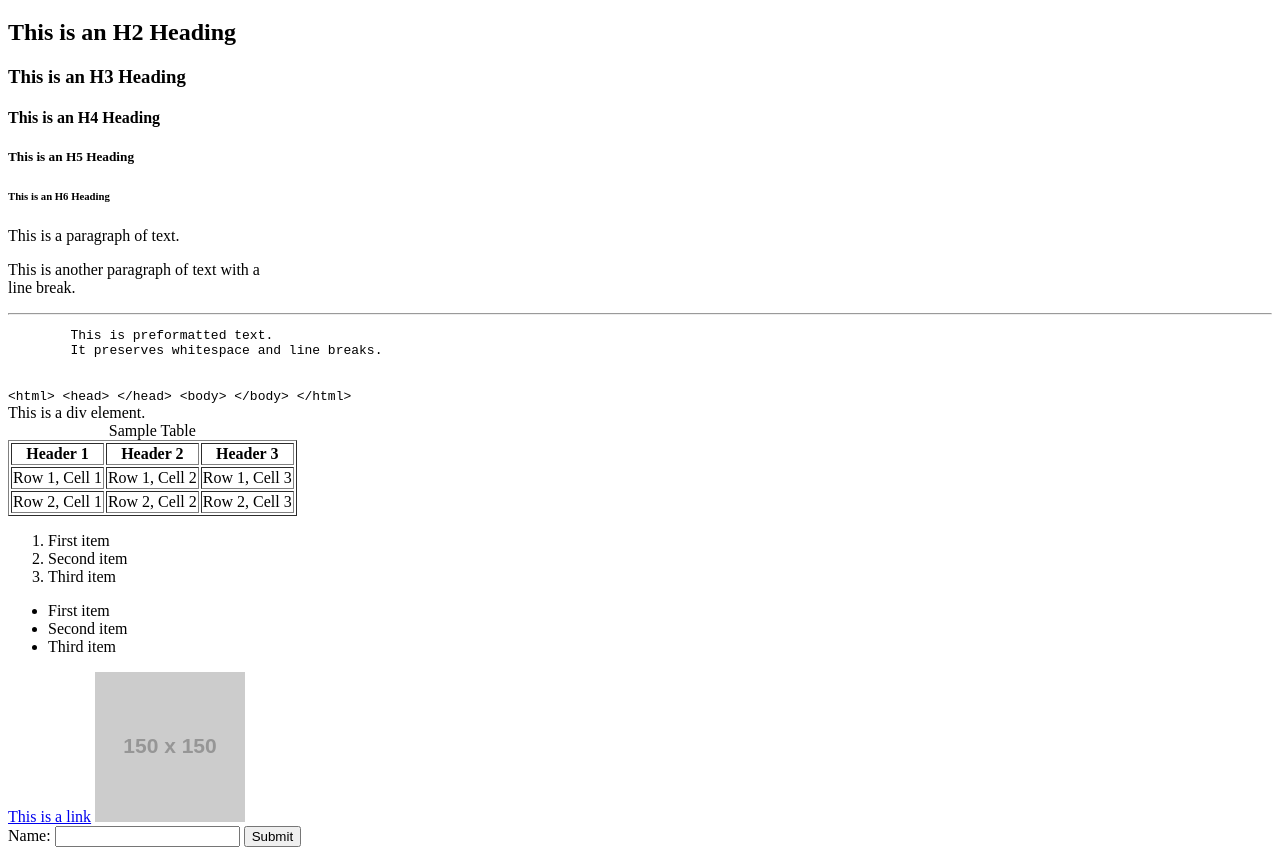
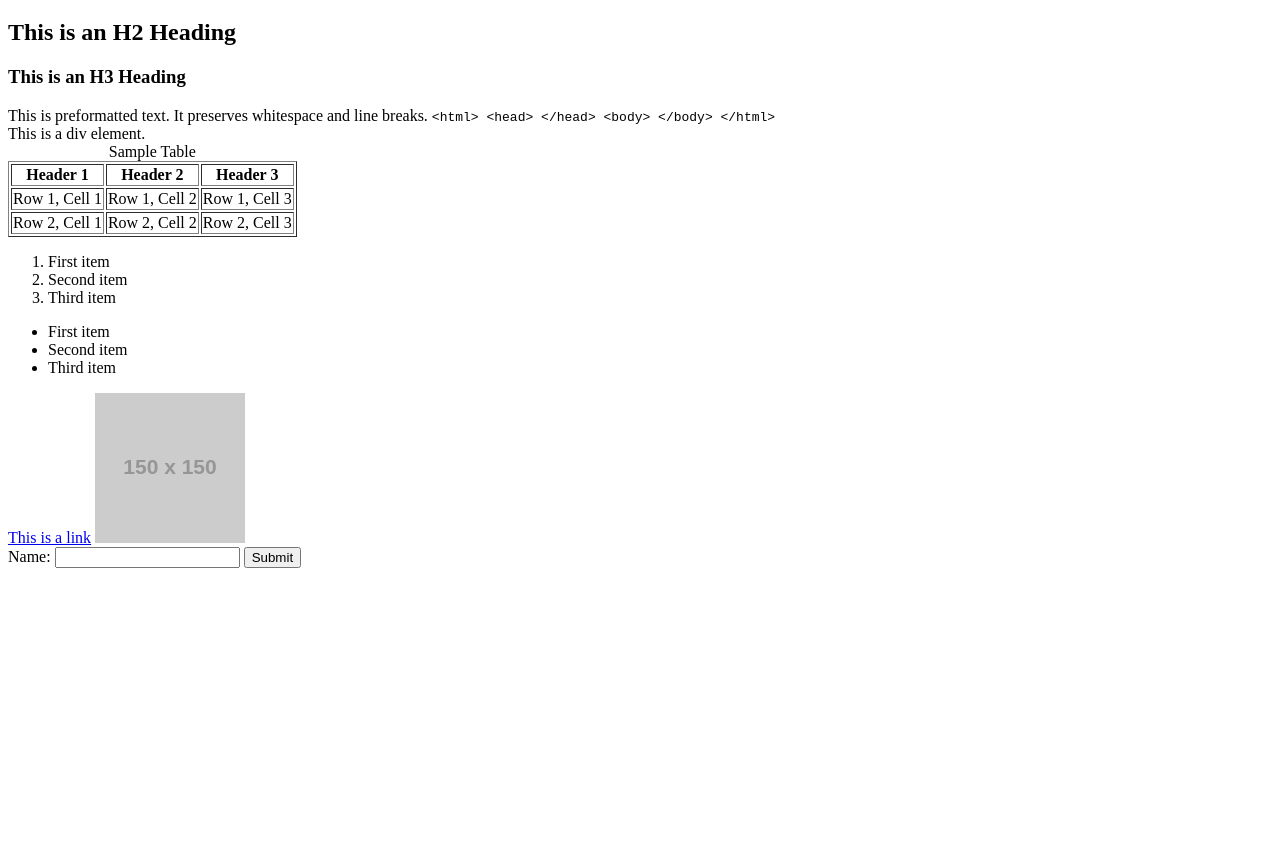
Before and after one commit to HimaliDeshpande/HTML-Learning-Resources-and-Projects, a plain HTML site: page index.html in a window 1280 px wide. Shown: the part 61-916 px from the top of the page. After the commit the page ends 800 px from the top, so only its background shows below. Drawn offline with Linux system fonts and the light colour scheme; placeholder pictures from the web are drawn by us.

Commit message:
Update index.html

```diff
--- a/index.html
+++ b/index.html
@@ -11,19 +11,6 @@
     <h1>This is an H1 Heading</h1>
     <h2>This is an H2 Heading</h2>
     <h3>This is an H3 Heading</h3>
-    <h4>This is an H4 Heading</h4>
-    <h5>This is an H5 Heading</h5>
-    <h6>This is an H6 Heading</h6>
-
-    <!-- Paragraph and Line Break -->
-    <p>This is a paragraph of text.</p>
-    <p>This is another paragraph of text with a <br> line break.</p>
-
-    <!-- Horizontal Rule -->
-    <hr>
-
-    <!-- Preformatted Text and Code -->
-    <pre>
         This is preformatted text.
         It preserves whitespace and line breaks.
     </pre>
```
